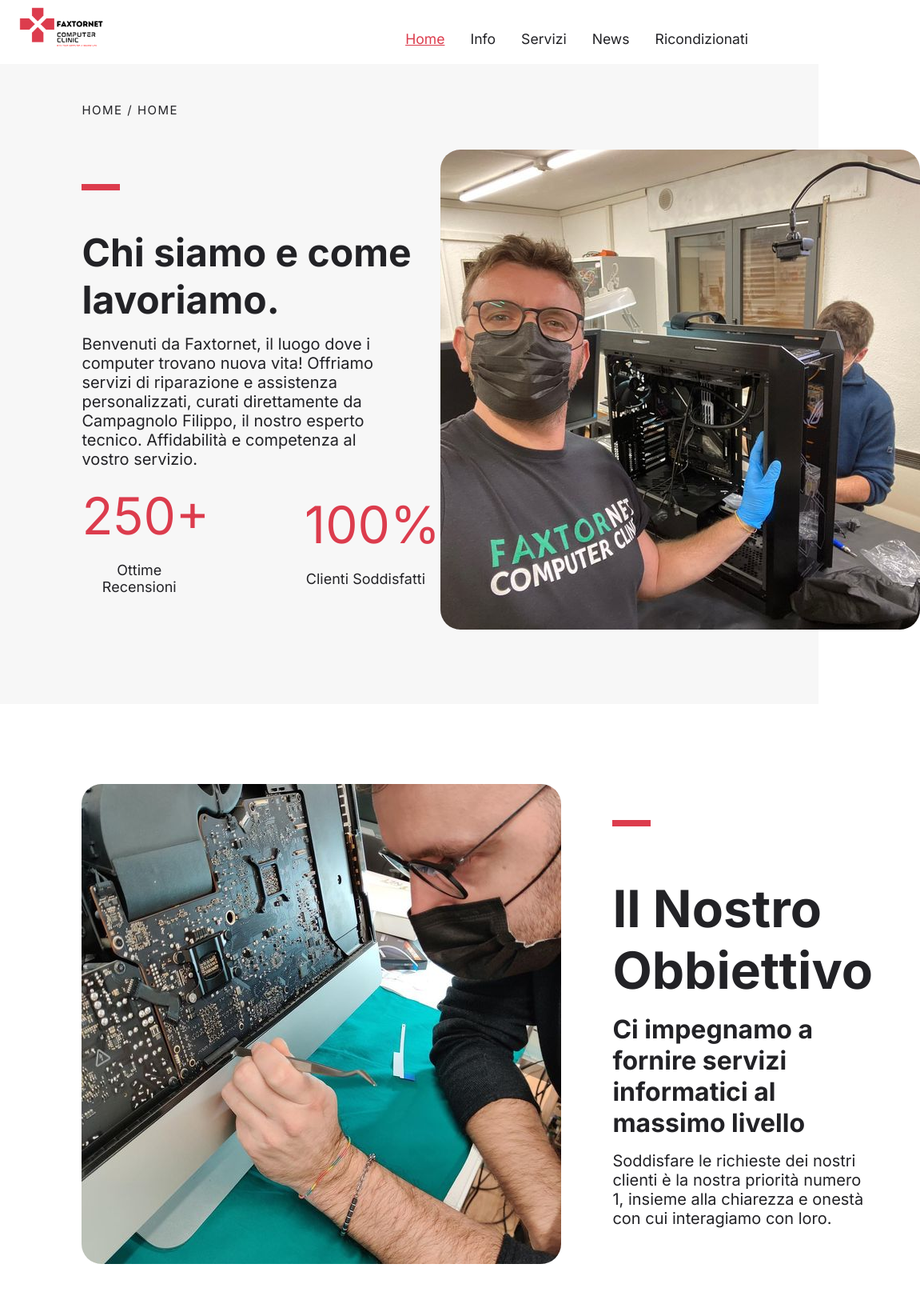
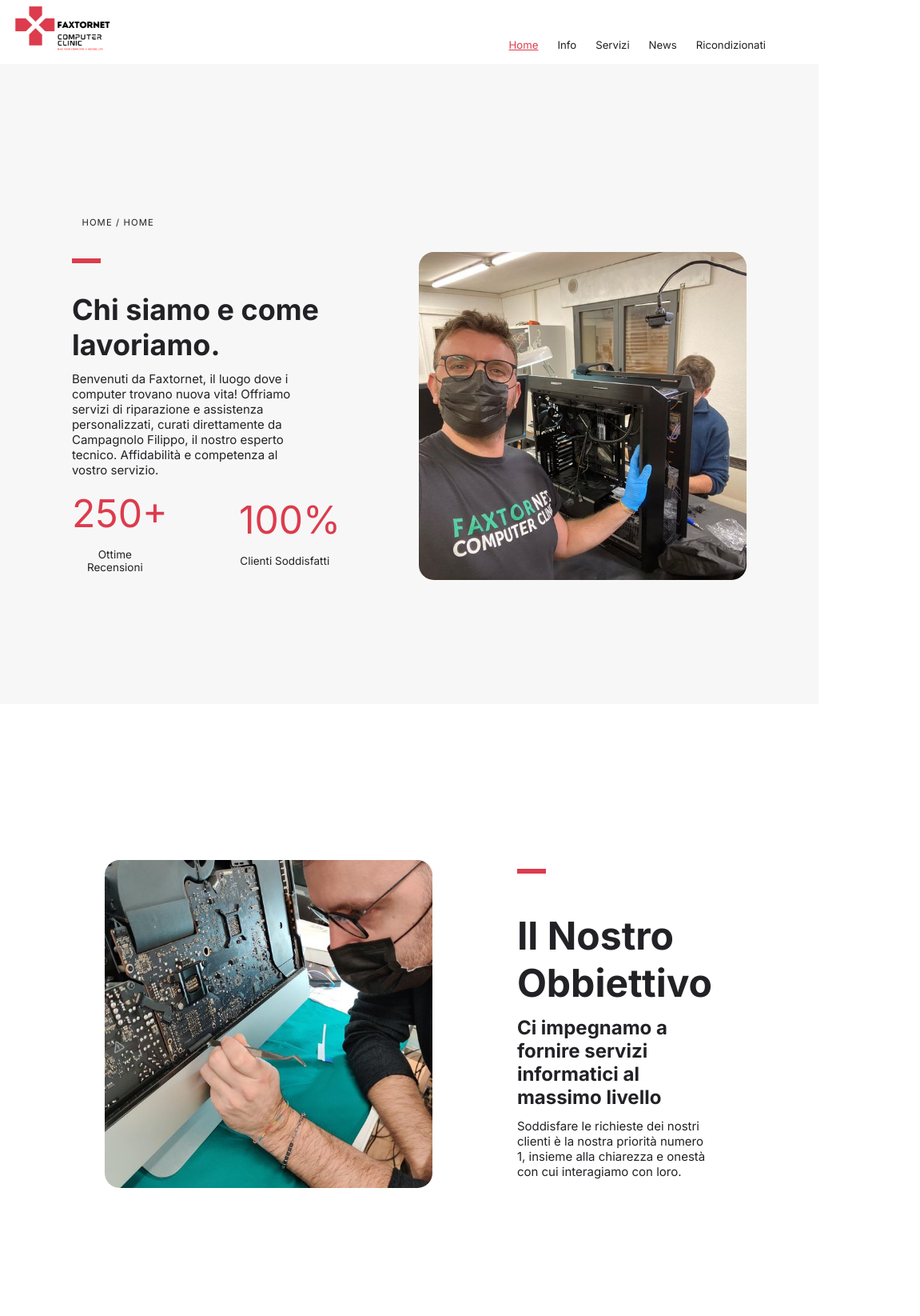
Before and after one commit to PrettyMuffin/faxtornet, a React (Vite) app: page /info in a window 1024 px wide. Shown: the top 1645 px of the page at 80% size, 1151 px wide, since content can reach past the window. Built offline with nearby package versions, Linux system fonts and the light colour scheme.

Commit message:
Creato e sistemato immagini info page

```diff
--- a/src/styles/css/main.css
+++ b/src/styles/css/main.css
@@ -409,15 +409,16 @@
   padding: 0 10%;
   background-color: #f7f7f7;
   align-items: center;
+  justify-content: center;
 }
 .chi-siamo__content-wrapper {
   display: flex;
   flex-direction: row;
   align-items: center;
-  justify-content: space-between;
+  justify-content: center;
 }
 .chi-siamo__content-wrapper .content {
-  flex-basis: 50%;
+  flex-basis: 100%;
 }
 .chi-siamo__content-wrapper .content h1 {
   font-size: 3rem;
@@ -446,7 +447,8 @@
 @media (max-width: 768px) {
   .chi-siamo {
     align-items: start;
-    padding: 0 5%;
+    padding: 0 10%;
+    padding-bottom: 3rem;
     gap: 4rem;
   }
   .chi-siamo__content-wrapper {
@@ -455,11 +457,19 @@
     justify-content: start;
   }
 }
+@media (min-width: 769px) and (max-width: 1024px) {
+  .chi-siamo__content-wrapper {
+    gap: 12%;
+  }
+  .chi-siamo img {
+    width: 50%;
+  }
+}
 .obbiettivi-sect {
   display: flex;
-  align-items: center;
   padding: 0 10%;
   gap: 4rem;
+  align-items: center;
   justify-content: space-around;
 }
 .obbiettivi-sect .content {
@@ -480,7 +490,7 @@
 
 @media (max-width: 768px) {
   .obbiettivi-sect {
-    padding: 0 5%;
+    padding: 0 10%;
     margin-top: 20%;
     flex-direction: column;
     justify-content: start;
@@ -488,6 +498,11 @@
   }
   .obbiettivi-sect img {
     order: 1;
+  }
+}
+@media (min-width: 769px) and (max-width: 1024px) {
+  .obbiettivi-sect img {
+    width: 50%;
   }
 }
 .info-page img {
@@ -738,7 +753,7 @@
     width: 60%;
   }
 }
-@media (min-width: 426px) and (max-width: 1024) {
+@media (min-width: 426px) and (max-width: 1024px) {
   html {
     font-size: 12px;
   }
--- a/src/styles/scss/pages/info/_chi-siamo-info.scss
+++ b/src/styles/scss/pages/info/_chi-siamo-info.scss
@@ -5,15 +5,16 @@
   padding: 0 10%;
   background-color: $gray-bg;
   align-items: center;
+  justify-content: center;
 
   &__content-wrapper {
     display: flex;
     flex-direction: row;
     align-items: center;
-    justify-content: space-between;
+    justify-content: center;
 
     .content {
-      flex-basis: 50%;
+      flex-basis: 100%;
       h1 {
         font-size: 3rem;
         margin-bottom: 0.3em;
@@ -46,7 +47,8 @@
 @media (max-width: 768px) {
   .chi-siamo {
     align-items: start;
-    padding: 0 5%;
+    padding: 0 10%;
+    padding-bottom: 3rem;
     gap: 4rem;
     &__content-wrapper {
       flex-direction: column;
@@ -56,8 +58,13 @@
   }
 }
 
-@media (min-width: 426px) and (max-width: 768px) {
+@media (min-width: 769px) and (max-width: 1024px) {
   .chi-siamo {
-
+    &__content-wrapper {
+      gap: 12%;
+    }
+    img {
+      width: 50%;
+    }
   }
 }
--- a/src/styles/scss/pages/info/_obbiettivi.scss
+++ b/src/styles/scss/pages/info/_obbiettivi.scss
@@ -1,8 +1,8 @@
 .obbiettivi-sect {
   display: flex;
-  align-items: center;
   padding: 0 10%;
   gap: 4rem;
+  align-items: center;
   justify-content: space-around;
 
   .content {
@@ -24,7 +24,7 @@
 
 @media (max-width: 768px) {
   .obbiettivi-sect {
-    padding: 0 5%;
+    padding: 0 10%;
     margin-top: 20%;
     flex-direction: column;
     justify-content: start;
@@ -35,5 +35,10 @@
   }
 }
 
-@media (min-width: 426px) and (max-width: 768px) {
+@media (min-width: 769px) and (max-width: 1024px) {
+  .obbiettivi-sect {
+    img {
+      width: 50%;
+    }
+  }
 }
--- a/src/styles/scss/responsive/_medium.scss
+++ b/src/styles/scss/responsive/_medium.scss
@@ -20,7 +20,7 @@
   }
 }
 
-@media (min-width: 426px) and (max-width: 1024) {
+@media (min-width: 426px) and (max-width: 1024px) {
   html {
     font-size: 12px;
   }
```
Also changed, not shown: 1 other file (tests, documents, lock files or other folders).
